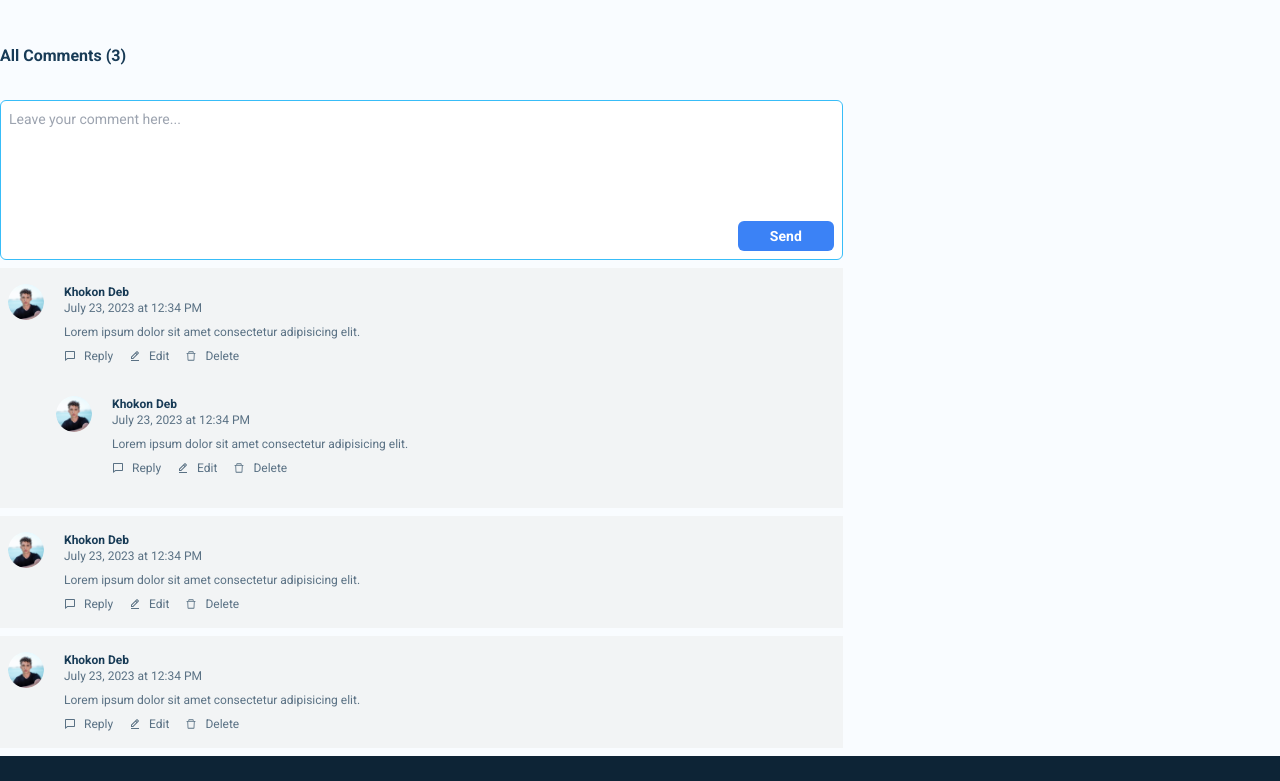
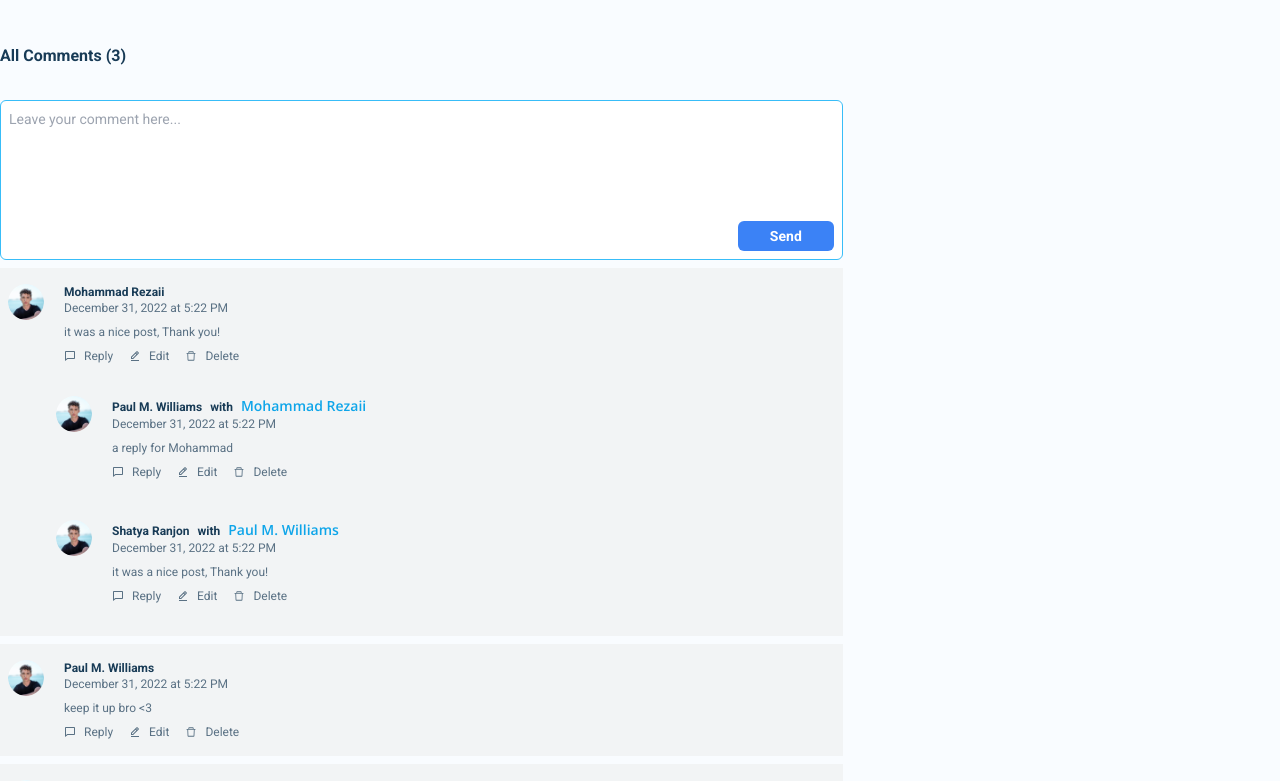
Before and after one commit to satya-ranjon/blog_application, a React (Vite) app: page /article-details/1 in a window 1280 px wide. Shown: the part 1075-1856 px from the top of the page. Built offline with nearby package versions, Linux system fonts and the light colour scheme.

Commit message:
Complite view child comment

```diff
--- a/src/components/comment/Comments.jsx
+++ b/src/components/comment/Comments.jsx
@@ -39,10 +39,12 @@ const Comments = () => {
         commentData?.length > 0 &&
         commentData
           ?.filter((item) => item.parent === null)
+          .sort((a, b) => new Date(a.createdAt) - new Date(b.createdAt))
           .map((comment) => {
-            const replyCommentList = commentData.filter(
-              (replyItem) => replyItem.parent === comment._id
-            );
+            const replyCommentList = commentData
+              .filter((replyItem) => replyItem.parent === comment._id)
+              .sort((a, b) => new Date(a.createdAt) - new Date(b.createdAt));
+
             return (
               <SingleComment
                 key={comment._id}
--- a/src/components/comment/SingleComment.jsx
+++ b/src/components/comment/SingleComment.jsx
@@ -5,9 +5,9 @@ import { AiOutlineDelete } from "react-icons/ai";
 
 const SingleComment = ({
   comment,
-  replyCommentList,
+  replyCommentList = [],
+  replyOnUser = null,
   single = false,
-  reply = false,
 }) => {
   if (!comment) {
     // Handle the scenario when comment is not provided
@@ -15,13 +15,9 @@ const SingleComment = ({
   }
   console.log(replyCommentList?.length > 0);
   const {
-    _id: commentID,
-    user: { _id: commentUserID, name: commentUserName },
+    user: { name: commentUserName },
     desc,
     createdAt,
-    parent,
-    post,
-    replyOnUser,
   } = comment || [];
 
   // const isReply = affectedComment && affectedComment.type === 'replying' && affectedComment._id ===
@@ -38,13 +34,19 @@ const SingleComment = ({
           </div>
         </div>
         <div className="text-dark-light font-normal">
-          <h1 className=" font-bold text-dark-soft">Khokon Deb</h1>
-          <span className="block  ">
-            {formatDate("2023-07-23T12:34:56.789Z")}
-          </span>
-          <p className="py-2">
-            Lorem ipsum dolor sit amet consectetur adipisicing elit.
-          </p>
+          <h1 className=" font-bold text-dark-soft">
+            {commentUserName}
+            {replyOnUser && (
+              <span className=" pl-2">
+                with
+                <span className=" pl-2 font-opensans text-sm font-semibold text-sky-500">
+                  {replyOnUser.name}
+                </span>
+              </span>
+            )}
+          </h1>
+          <span className="block  ">{formatDate(createdAt)}</span>
+          <p className="py-2">{desc}</p>
           <ul className=" flex gap-4 items-center justify-start">
             <li className=" flex gap-2 items-center justify-center cursor-pointer">
               <BiComment /> <span>Reply</span>
@@ -64,7 +66,8 @@ const SingleComment = ({
             <SingleComment
               single={true}
               comment={commentReply}
-              key={comment._id}
+              key={commentReply._id}
+              replyOnUser={commentReply.replyOnUser}
             />
           );
         })}
--- a/src/data/comment.js
+++ b/src/data/comment.js
@@ -21,7 +21,7 @@ export const getCommentsData = async () => {
       desc: "a reply for Mohammad",
       post: "1",
       parent: "10",
-      replyOnUser: "a",
+      replyOnUser: { _id: "a", name: "Mohammad Rezaii" },
       createdAt: "2022-12-31T17:22:05.092+0000",
     },
     {
@@ -48,18 +48,18 @@ export const getCommentsData = async () => {
       replyOnUser: null,
       createdAt: "2022-12-31T17:22:05.092+0000",
     },
-    // {
-    //   _id: "14",
-    //   user: {
-    //     _id: "a",
-    //     name: "Mohammad Rezaii",
-    //   },
-    //   desc: "it was a nice post, Thank you!",
-    //   post: "1",
-    //   parent: 11,
-    //   replyOnUser: "b",
-    //   createdAt: "2022-12-31T17:22:05.092+0000",
-    // },
+    {
+      _id: "14",
+      user: {
+        _id: "d",
+        name: "Shatya Ranjon",
+      },
+      desc: "it was a nice post, Thank you!",
+      post: "1",
+      parent: "10",
+      replyOnUser: { _id: "b", name: "Paul M. Williams" },
+      createdAt: "2022-12-31T17:22:05.092+0000",
+    },
   ];
 };
 
```
